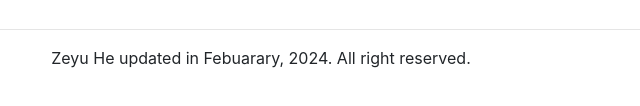
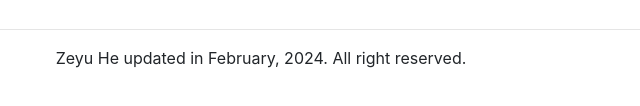
Before and after one commit to StevenHe918/StevenHe918.github.io, a plain HTML site: page index.html in a window 1280 px wide. Shown: the part 588-694 px from the top of the page, 379-1019 px from the left. Drawn offline with nearby package versions, Linux system fonts and the light colour scheme.

Commit message:
Update index.html

```diff
--- a/index.html
+++ b/index.html
@@ -149,7 +149,7 @@
 
         <hr>
         <div id="footer" class="col-md-12" style="text-align:center;">
-            Zeyu He updated in Febuarary, 2024. All right reserved.
+            Zeyu He updated in February, 2024. All right reserved.
         </div>
 
     </div>
```
